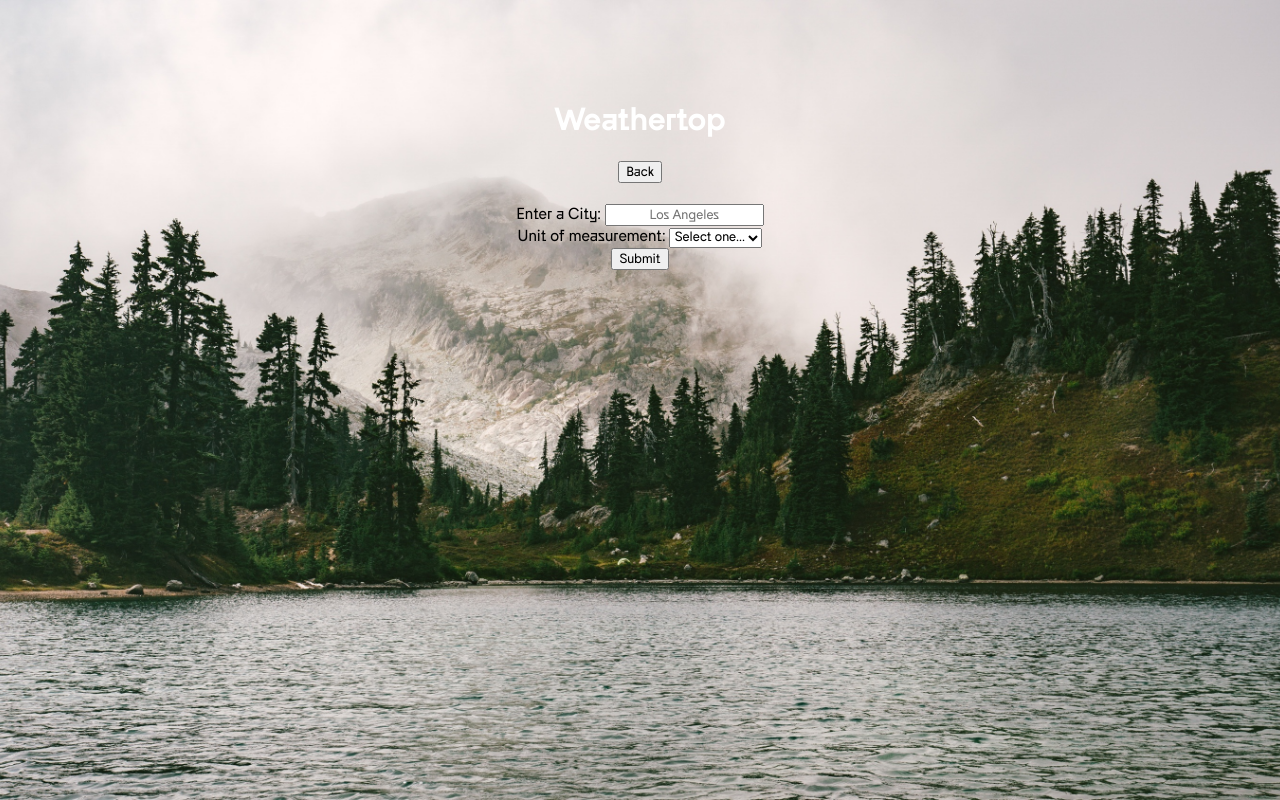
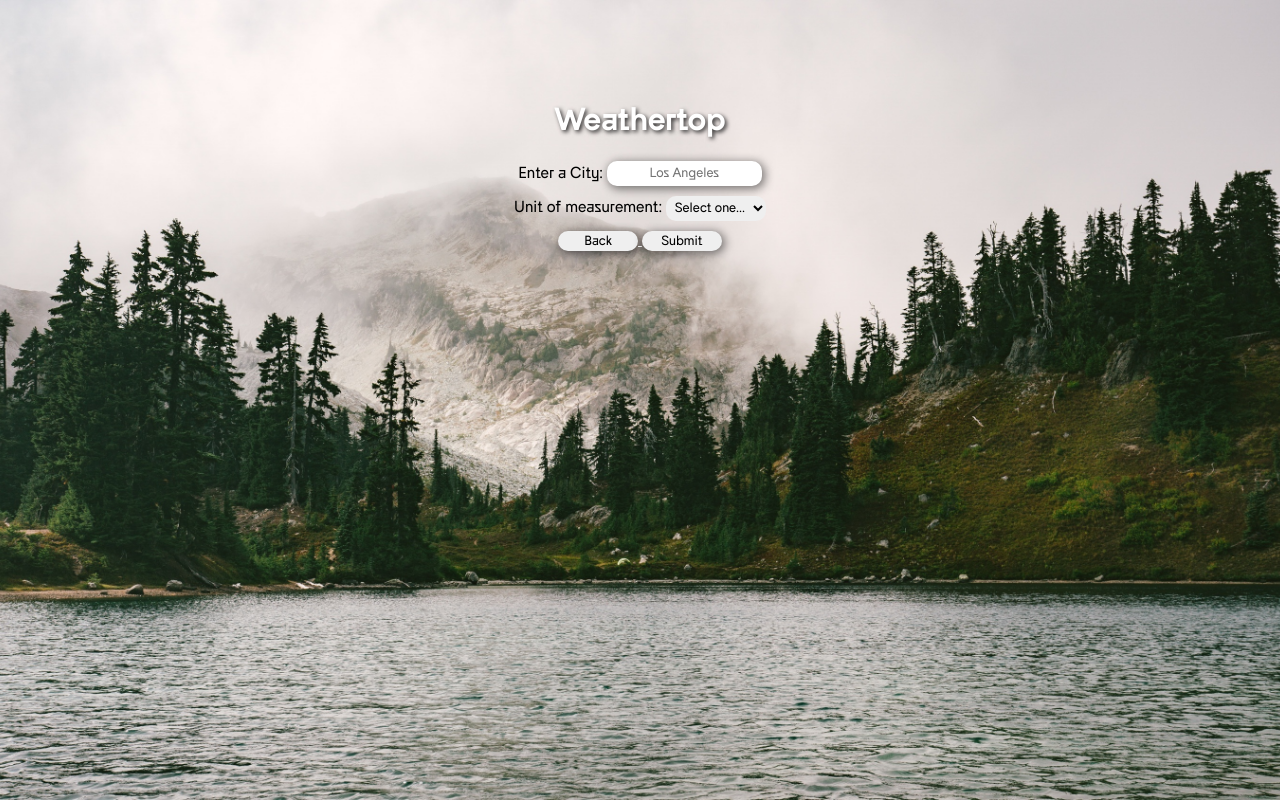
Before and after one commit to zacharyjameson/weathertop, a React (Create React App) app: page /weather-search in a window 1280 px wide. Built offline with nearby package versions, Linux system fonts and the light colour scheme.

Commit message:
final stylings

```diff
--- a/src/App.css
+++ b/src/App.css
@@ -10,12 +10,13 @@
 }
 
 .App_header {
-    margin: auto;
-    padding-top: 80px;
+  margin: auto;
+  padding-top: 80px;
+  text-shadow: 2px 2px 4px #313030;
 }
 
 a:visited {
-  color: cadetblue;
+  color: rgb(144, 202, 204);
 }
 
 a {
@@ -23,12 +24,12 @@ a {
 }
 
 .link:hover {
-  color: cadetblue;
+  color: #1db954;
   font-size: 17px;
 }
 
 .title:hover {
-    font-size: 35px;
+  font-size: 35px;
 }
 
 html {
@@ -51,3 +52,56 @@ a {
 .hidden {
   display: none;
 }
+
+#inputbutton {
+  border: 0;
+  border-radius: 10px;
+  width: 80px;
+  height: 20px;
+  margin-top: 10px;
+  box-shadow: 2px 2px 10px 1px rgba(0, 0, 0, 0.493);
+  font-family: fairlyodd;
+}
+
+input {
+    font-family: fairlyodd;
+}
+
+#inputbutton:hover {
+  cursor: pointer;
+}
+
+#inputbutton:active {
+  transform: translateY(3px);
+}
+
+#searchbar_box {
+  border-radius: 10px;
+  border: 0;
+  height: 25px;
+  margin-bottom: 10px;
+  box-shadow: 2px 2px 10px 1px rgba(0, 0, 0, 0.493);
+}
+
+#unit {
+  border-radius: 10px;
+  border: 0;
+  height: 25px;
+  width: 100px;
+}
+
+.results {
+  text-align: center;
+  background: rgba(85, 83, 83, 0.6);
+  color: white;
+  width: 28%;
+  margin: auto;
+  margin-top: 10px;
+  padding: 10px;
+  border-radius: 20px;
+  text-shadow: 2px 2px 4px #2c2929;
+}
+
+.App_home {
+  text-shadow: 1px 1px 4px #313030;
+}
--- a/src/HomePage/HomePage.js
+++ b/src/HomePage/HomePage.js
@@ -5,7 +5,7 @@ import '../App.css'
 class HomePage extends Component {
   render() {
     return (
-      <div className="App_main">
+      <div className="App_home">
         <h4>
           <Link to="/weather-search" className="link">I don't feel like looking outside.</Link>
         </h4>
--- a/src/Results/Results.js
+++ b/src/Results/Results.js
@@ -8,9 +8,8 @@ class Results extends Component {
     const weather = this.context;
 
     return (
-      <div className="App_main">
+      <div className="App_results">
         <div className={weather.current_temp ? "results" : "results hidden"}>
-          <br />
           <p>Current</p>
           <h1>{Math.round(weather.current_temp)}&deg;</h1>
           <p>{weather.description}</p>
--- a/src/Searchbar/Searchbar.js
+++ b/src/Searchbar/Searchbar.js
@@ -60,21 +60,12 @@ class Searchbar extends Component {
       current_temp: this.state.current_temp,
       max_temp: this.state.max_temp,
       min_temp: this.state.min_temp,
-      description: this.state.description
+      description: this.state.description,
     };
     return (
       <ApiContext.Provider value={value}>
         <form className="App_main" onSubmit={this.handleSubmit}>
           <div className="searchbar_main">
-            <nav>
-              <h4>
-                <Link to="/" className="link">
-                  <button type="button" value="Back">
-                    Back
-                  </button>
-                </Link>
-              </h4>
-            </nav>
             <label htmlFor="searchbar_box">Enter a City:</label>{" "}
             <input
               type="text"
@@ -83,7 +74,7 @@ class Searchbar extends Component {
               placeholder="Los Angeles"
               onChange={this.handleQuery}
               required
-            />{" "}
+            />
             <br />
             <label htmlFor="unit">Unit of measurement:</label>{" "}
             <select id="unit" name="unit" onChange={this.handleUnit} required>
@@ -92,7 +83,12 @@ class Searchbar extends Component {
               <option value="metric">Metric</option>
             </select>
             <br />
-            <input type="submit" value="Submit" />
+            <Link  to="/">
+              <button id="inputbutton" type="button" value="Back">
+                Back
+              </button> {" "}
+            </Link>
+            <input id="inputbutton" type="submit" value="Submit" />
           </div>
         </form>
         <Results />
```
